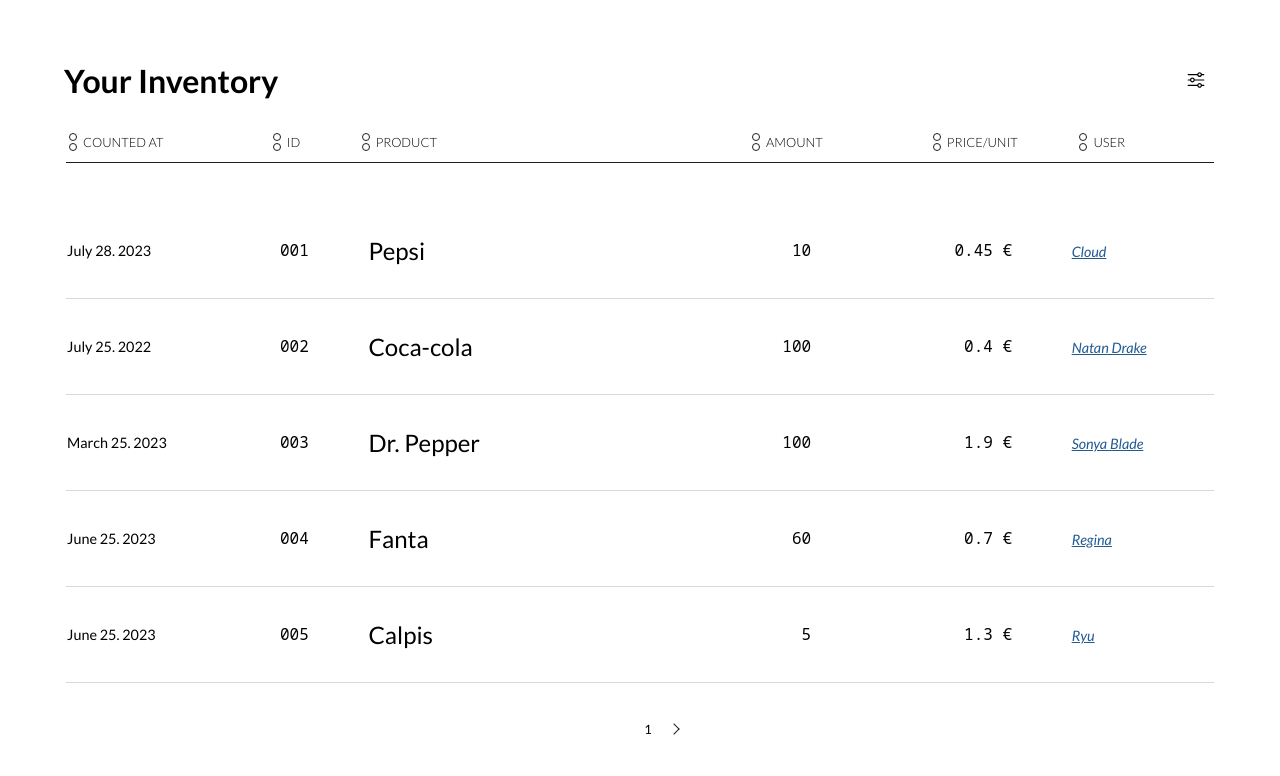
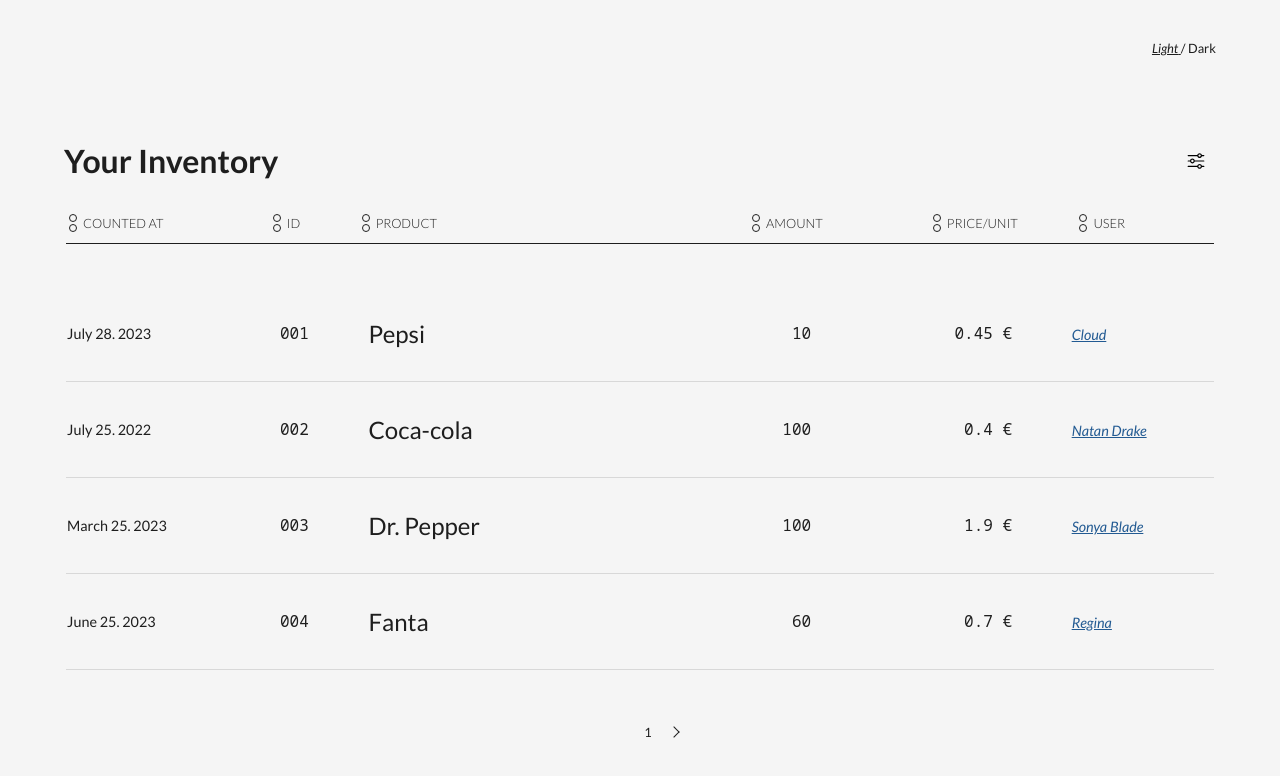
Before and after one commit to sigristarisa/zupan-assignment, a React (Create React App) app: page / in a window 1280 px wide. Shown: the top 776 px of the page. Built offline with nearby package versions, Linux system fonts and the light colour scheme.

Commit message:
added a simple light/dark mode

```diff
--- a/src/App.js
+++ b/src/App.js
@@ -1,7 +1,8 @@
 import { useState } from "react";
 import data from "./data.json";
+import Header from "./Components/Header";
 import SortIcons from "./Components/SortIcons";
-import TableHeader from "./Components/TableHeader";
+import TableTitle from "./Components/TableTitle";
 import { formatDate, formatId, formatPrice } from "./helpers/formatters.js";
 import { sortStrings, sortNumbers, sortDates } from "./helpers/sorters.js";
 import "./styles/reset.css";
@@ -52,15 +53,16 @@
     setItems(
       setSortType(initialItems, header, sortStatus[sortIndex], dataType)
     );
-    console.log("sort", sortStatus[sortIndex]);
   };
 
   return (
     <div className='App'>
-      <TableHeader />
+      <Header />
       <main>
+        <TableTitle />
         <div className='container__table'>
           <table>
+            <thead>
               <tr className='twelve-grid-columns table-header'>
                 <th
                   className='grid-column_two'
@@ -129,6 +131,8 @@
                   <p>USER</p>
                 </th>
               </tr>
+            </thead>
+            <tbody>
               {setCurrentItems().map(
                 ({ id, countedAt, product, quantity, price, user }) => (
                   <tr key={id} className='twelve-grid-columns table-row'>
@@ -141,7 +145,9 @@
                     <td className='grid-column_four table-row_product'>
                       {product}
                     </td>
-                  <td className='grid-column_one table-row_num'>{quantity}</td>
+                    <td className='grid-column_one table-row_num'>
+                      {quantity}
+                    </td>
                     <td className='grid-column_two table-row_num'>
                       {formatPrice(price)}
                     </td>
@@ -151,6 +157,7 @@
                   </tr>
                 )
               )}
+            </tbody>
           </table>
         </div>
         <div className='container__page-btn'>
--- /dev/null
+++ b/src/Components/Header.jsx
@@ -0,0 +1,34 @@
+import { useState } from "react";
+import "../styles/Header.css";
+
+const Header = () => {
+  const [darkActive, setDarkActive] = useState(false);
+
+  const handleMode = () => setDarkActive(!darkActive);
+  darkActive
+    ? document.body.setAttribute("class", "dark-mode")
+    : document.body.removeAttribute("class", "dark-mode");
+
+  return (
+    <header>
+      <div className='container__mode'>
+        <span
+          className={!darkActive && "screen-mode--active"}
+          onClick={() => handleMode()}
+        >
+          Light{" "}
+        </span>
+        <span>/</span>
+        <span
+          className={darkActive && "screen-mode--active"}
+          onClick={() => handleMode()}
+        >
+          {" "}
+          Dark
+        </span>
+      </div>
+    </header>
+  );
+};
+
+export default Header;
--- a/src/Components/TableHeader.jsx
+++ b/src/Components/TableHeader.jsx
@@ -1,22 +1,3 @@
 const TableHeader = () => {
-  return (
-    <header className='container__table-header'>
-      <h1>Your Inventory</h1>
-      <div className='container__filter-icon'>
-        <svg
-          xmlns='http://www.w3.org/2000/svg'
-          viewBox='0 -4 32 40'
-          x='0px'
-          y='0px'
-          className='icon__filter'
-        >
-          <path d='M3,8h15.142c.447,1.72,1.999,3,3.858,3s3.411-1.28,3.858-3h3.142c.553,0,1-.448,1-1s-.447-1-1-1h-3.142c-.447-1.72-1.999-3-3.858-3s-3.411,1.28-3.858,3H3c-.553,0-1,.448-1,1s.447,1,1,1Zm19-3c1.103,0,2,.897,2,2s-.897,2-2,2-2-.897-2-2,.897-2,2-2Z' />
-          <path d='M29,15H13.858c-.447-1.72-1.999-3-3.858-3s-3.411,1.28-3.858,3H3c-.553,0-1,.448-1,1s.447,1,1,1h3.142c.447,1.72,1.999,3,3.858,3s3.411-1.28,3.858-3h15.142c.553,0,1-.448,1-1s-.447-1-1-1Zm-19,3c-1.103,0-2-.897-2-2s.897-2,2-2,2,.897,2,2-.897,2-2,2Z' />
-          <path d='M29,24h-3.142c-.447-1.72-1.999-3-3.858-3s-3.411,1.28-3.858,3H3c-.553,0-1,.448-1,1s.447,1,1,1h15.142c.447,1.72,1.999,3,3.858,3s3.411-1.28,3.858-3h3.142c.553,0,1-.448,1-1s-.447-1-1-1Zm-7,3c-1.103,0-2-.897-2-2s.897-2,2-2,2,.897,2,2-.897,2-2,2Z' />
-        </svg>
-      </div>
-    </header>
-  );
+  return <div></div>;
 };
-
-export default TableHeader;
--- /dev/null
+++ b/src/Components/TableTitle.jsx
@@ -0,0 +1,24 @@
+import "../styles/TableTitle.css";
+
+const TableTitle = () => {
+  return (
+    <div className='container__table-title'>
+      <h1>Your Inventory</h1>
+      <div className='container__filter-icon'>
+        <svg
+          xmlns='http://www.w3.org/2000/svg'
+          viewBox='0 -4 32 40'
+          x='0px'
+          y='0px'
+          className='icon__filter'
+        >
+          <path d='M3,8h15.142c.447,1.72,1.999,3,3.858,3s3.411-1.28,3.858-3h3.142c.553,0,1-.448,1-1s-.447-1-1-1h-3.142c-.447-1.72-1.999-3-3.858-3s-3.411,1.28-3.858,3H3c-.553,0-1,.448-1,1s.447,1,1,1Zm19-3c1.103,0,2,.897,2,2s-.897,2-2,2-2-.897-2-2,.897-2,2-2Z' />
+          <path d='M29,15H13.858c-.447-1.72-1.999-3-3.858-3s-3.411,1.28-3.858,3H3c-.553,0-1,.448-1,1s.447,1,1,1h3.142c.447,1.72,1.999,3,3.858,3s3.411-1.28,3.858-3h15.142c.553,0,1-.448,1-1s-.447-1-1-1Zm-19,3c-1.103,0-2-.897-2-2s.897-2,2-2,2,.897,2,2-.897,2-2,2Z' />
+          <path d='M29,24h-3.142c-.447-1.72-1.999-3-3.858-3s-3.411,1.28-3.858,3H3c-.553,0-1,.448-1,1s.447,1,1,1h15.142c.447,1.72,1.999,3,3.858,3s3.411-1.28,3.858-3h3.142c.553,0,1-.448,1-1s-.447-1-1-1Zm-7,3c-1.103,0-2-.897-2-2s.897-2,2-2,2,.897,2,2-.897,2-2,2Z' />
+        </svg>
+      </div>
+    </div>
+  );
+};
+
+export default TableTitle;
--- /dev/null
+++ b/src/styles/Header.css
@@ -0,0 +1,16 @@
+header {
+  width: 90vw;
+  height: 10vh;
+  font-size: 0.8em;
+  display: flex;
+  justify-content: end;
+}
+
+.container__mode {
+  cursor: pointer;
+}
+
+.screen-mode--active {
+  font-style: italic;
+  text-decoration: underline;
+}
--- /dev/null
+++ b/src/styles/TableTitle.css
@@ -0,0 +1,18 @@
+.container__table-title {
+  width: 100%;
+  display: flex;
+  justify-content: space-between;
+  align-items: center;
+}
+
+.container__filter-icon {
+  padding: 8px;
+  border-radius: 50%;
+  display: grid;
+  place-items: center;
+  cursor: pointer;
+}
+
+.container__filter-icon:hover {
+  background-color: var(--grey);
+}
--- a/src/styles/reset.css
+++ b/src/styles/reset.css
@@ -10,7 +10,6 @@
   width: 100vw;
   height: 100vh;
   margin: 0;
-  font-family: "Lato", sans-serif;
   display: grid;
   place-items: center;
 }
@@ -18,3 +17,7 @@
 p {
   margin: 0;
 }
+
+button {
+  padding: 0;
+}
--- a/src/styles/style.css
+++ b/src/styles/style.css
@@ -9,6 +9,20 @@
   --blue: #225a92;
   --light-blue: #56b3df;
   --off-black: #1e1e1e;
+
+  --font-color: var(--off-black);
+  --bg-color: var(--off-grey);
+}
+
+body.dark-mode {
+  --font-color: var(--off-grey);
+  --bg-color: var(--off-black);
+}
+
+body {
+  color: var(--font-color);
+  background-color: var(--bg-color);
+  font-family: "Lato", sans-serif;
 }
 
 main {
@@ -141,26 +155,7 @@
   background-color: var(--light-blue);
 }
 
-.container__table-header {
-  width: 100%;
-  display: flex;
-  justify-content: space-between;
-  align-items: center;
-}
-
 .icon__filter {
   width: 24px;
   height: 24px;
 }
-
-.container__filter-icon {
-  padding: 8px;
-  border-radius: 50%;
-  display: grid;
-  place-items: center;
-  cursor: pointer;
-}
-
-.container__filter-icon:hover {
-  background-color: var(--off-grey);
-}
```
Lines whose indentation alone changed are shown as unchanged.
